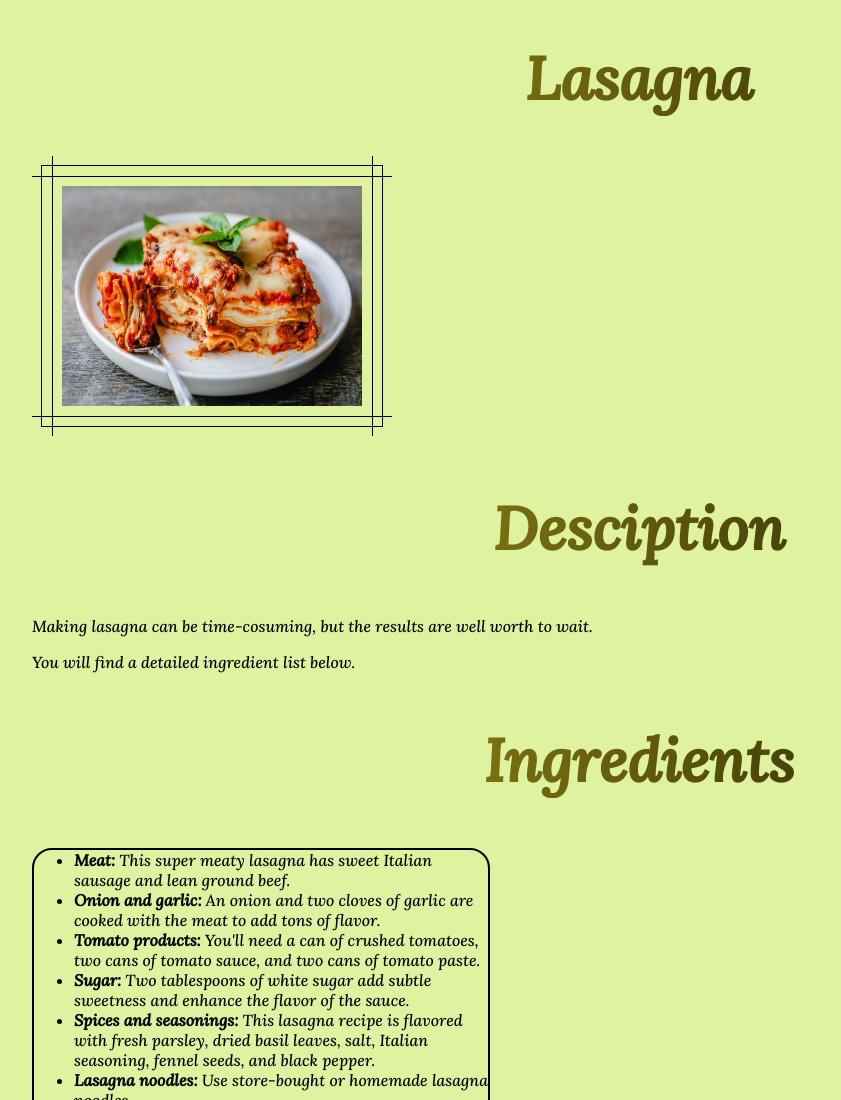
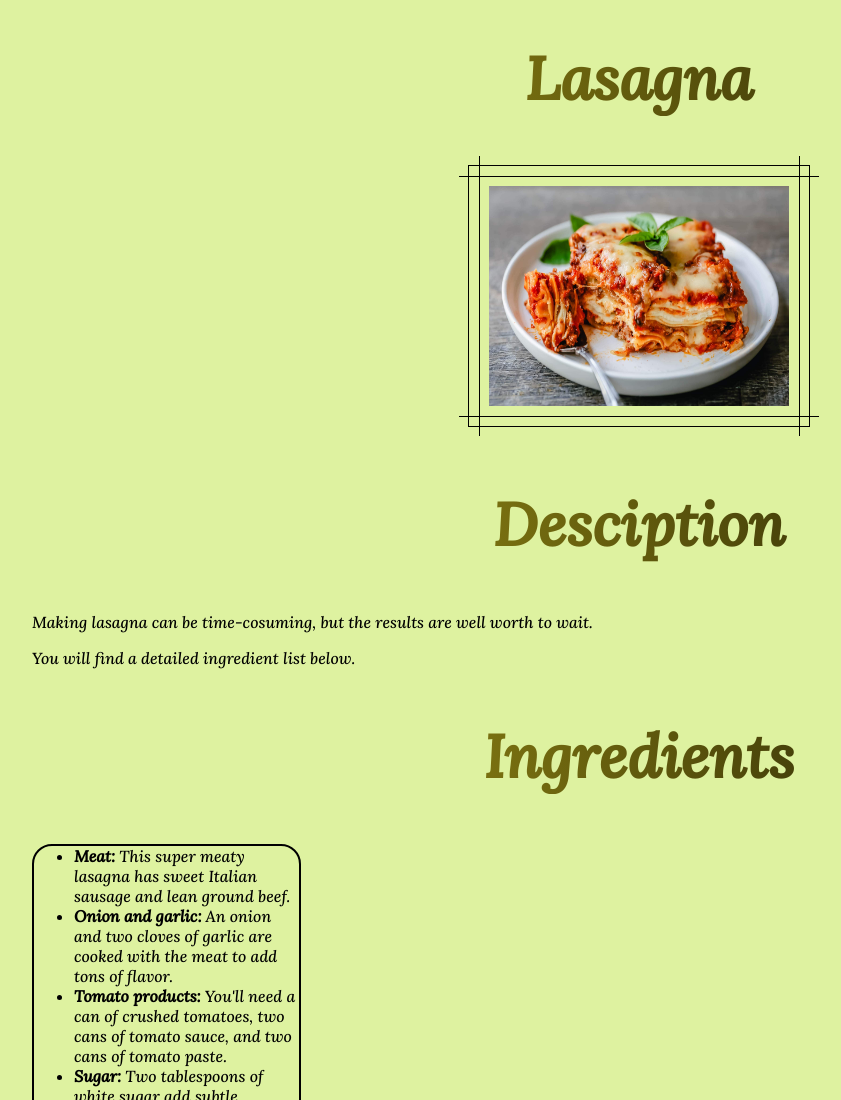
Before and after one commit to bobul/odin-recipes, a plain HTML site: page recipes/lasagna.html in a window 1280 px wide. Shown: the top 1100 px of the page, without its empty margins (26-867 px from the left). Drawn offline with Linux system fonts and the light colour scheme.

Commit message:
Fix margins v0.1

```diff
--- a/style.css
+++ b/style.css
@@ -17,6 +17,9 @@ img {
     outline: 1px solid rgb(0, 0, 0);
     outline-offset: calc(-1*var(--s));
     background: conic-gradient(from 90deg at 1px 1px,#0000 25%,#000 0);
+    margin-left: auto;
+    margin-right: auto;
+    display: block;
   }
   .return-button{
     display: inline-block;
@@ -43,7 +46,7 @@ img {
     .list{
         border: 2px solid #000;
         border-radius: 20px;
-        margin-right: 20cm;
+        margin-right: 25cm;
     }
     .link{
         color: black;
```
